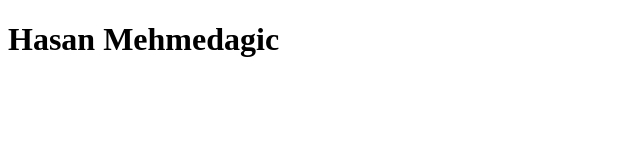
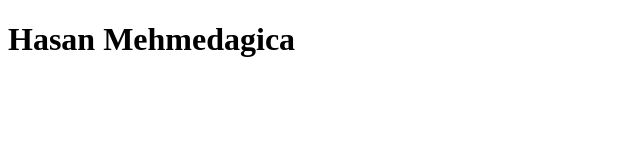
Before and after one commit to hmehmedagic/rtt08Example, a plain HTML site: page index.html in a window 1280 px wide. Shown: the full height of the page, 0-640 px from the left. Drawn offline with Linux system fonts and the light colour scheme.

Commit message:
Initial Commit

```diff
--- a/index.html
+++ b/index.html
@@ -12,7 +12,7 @@
 
 <body>
     <h1>
-        Hasan Mehmedagic
+        Hasan Mehmedagica
     </h1>
     <script src="app.js" async defer></script>
 </body>
```
